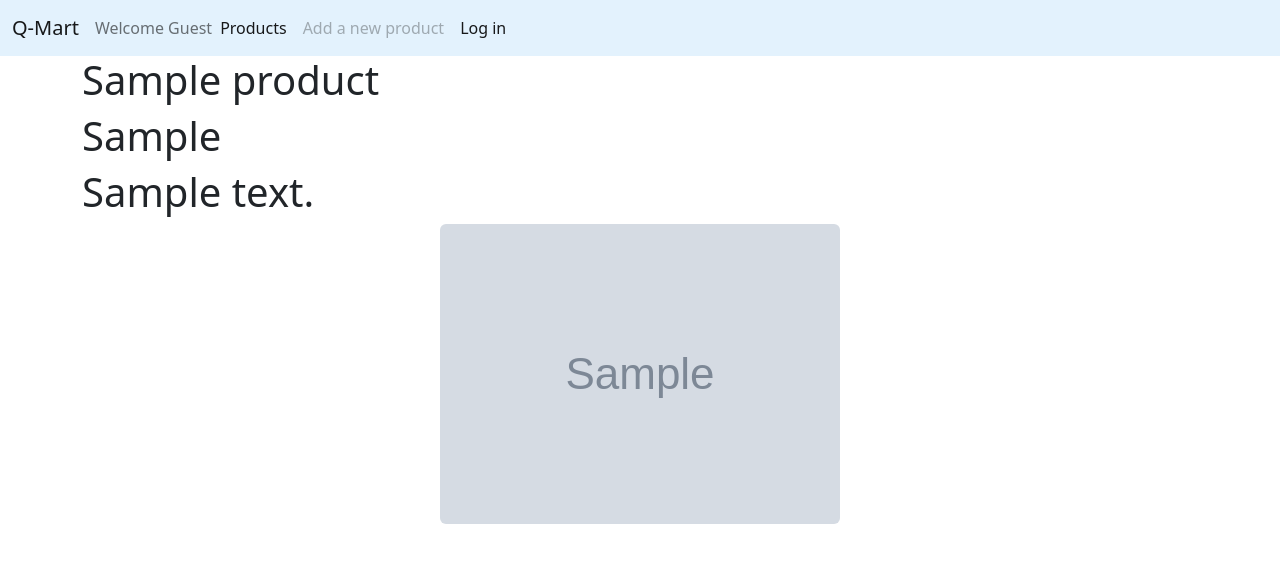
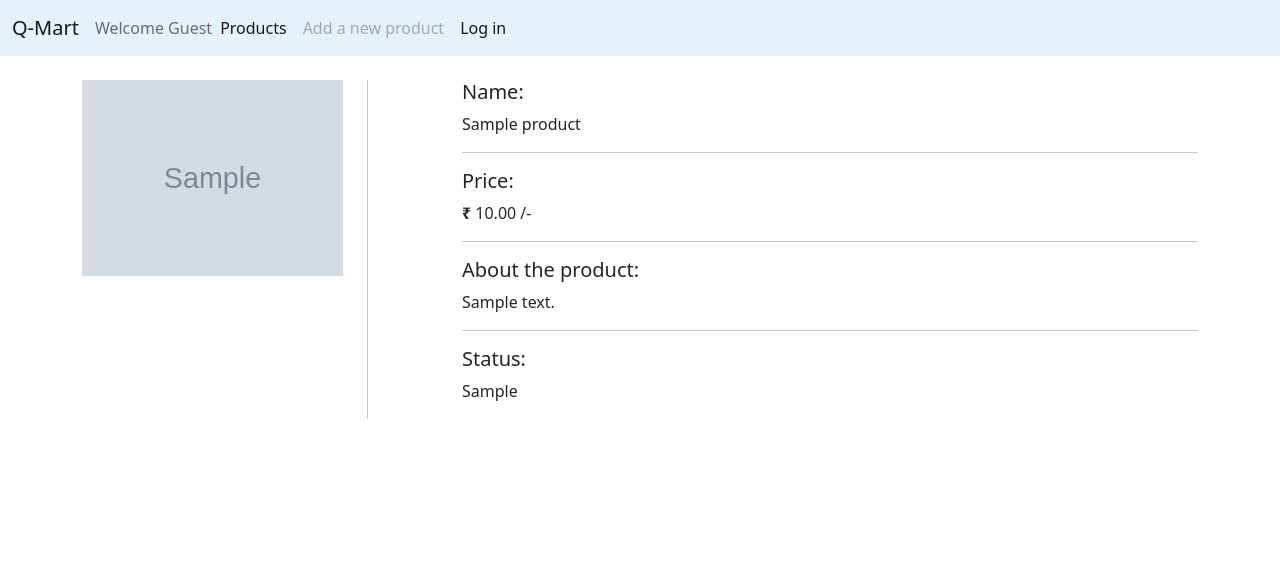
Before and after one commit to SaurabhHable/Q-Mart-App, a Django app: page /product/1 in a window 1280 px wide. Shown: the top 563 px of the page. Run offline with Django 4.2, Linux system fonts and the light colour scheme; tables that the repository leaves empty hold one stand-in row (values such as "Sample post"); grey boxes marked "Sample" are stand-in pictures; some libraries are stand-ins or nearby versions.

Commit message:
Styling done on prod details page.

```diff
--- a/myApp/templates/myApp/productDetail.html
+++ b/myApp/templates/myApp/productDetail.html
@@ -1,11 +1,47 @@
 {% extends 'myApp/base.html' %}
+{% block title %}
+Q-Mart Product Details
+{% endblock title %}
+
+{% block styling %}
+.prod-detail{
+text-decoration: italic
+}
+{% endblock styling %}
 
 {% block content %}
-<div class="container">
-    <h1>{{product.name}}</h1>
-    <h1>{{product.availability}}</h1>
-    <h1>{{product.description}}</h1>
-    <img src="{{product.image.url}}" alt="{{product.name}}" class="rounded mx-auto d-block" title="{{product.name}}">
+<div class="container my-4">
+    <div class="row">
+        <div class="col-md-3">
+            <div class="row">
+                <img src="{{product.image.url}}" alt="{{product.name}}" title="{{product.name}}" >
+            </div>
+        </div>
+        <div class="col-md-1 d-flex" style="height: auto;">
+            <div class="vr"></div>
+          </div>
+        <div class="col-md-8 prod-info">
+            <h5>Name:</h5>
+            <p class="prod-detail">
+                {{product.name}}
+            </p>
+            <hr>
+            <h5>Price:</h5>
+            <p class="prod-detail">
+                <b>&#8377;</b> {{product.price}} /-
+            </p>
+            <hr>
+            <h5>About the product:</h5>
+            <p class="prod-detail">
+                {{product.description}}
+            </p>
+            <hr>
+            <h5>Status:</h5>
+            <p class="prod-detail">
+                {{product.availability}}
+            </p>
+        </div>
+    </div>
 </div>
 
 {% endblock %}
```
Also changed, not shown: myApp/templates/myApp/list.html (+4 -3 lines).
